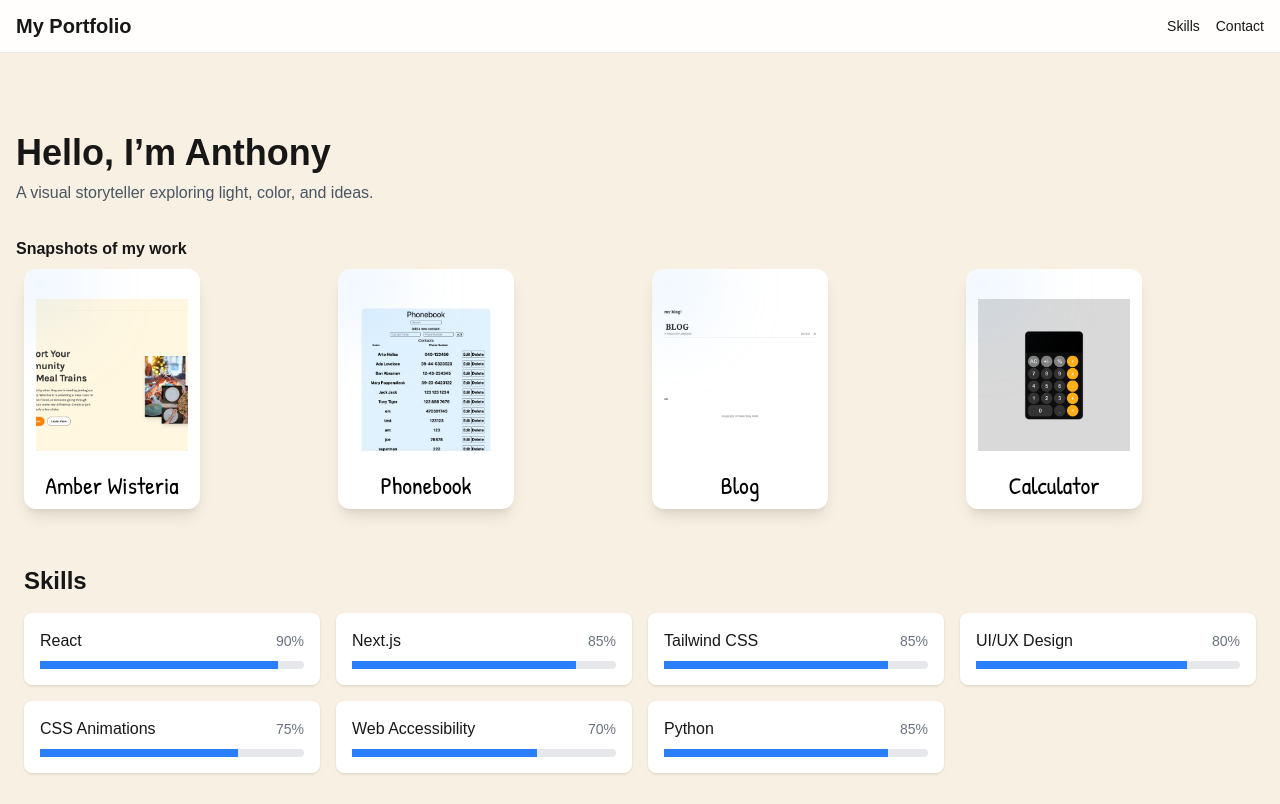
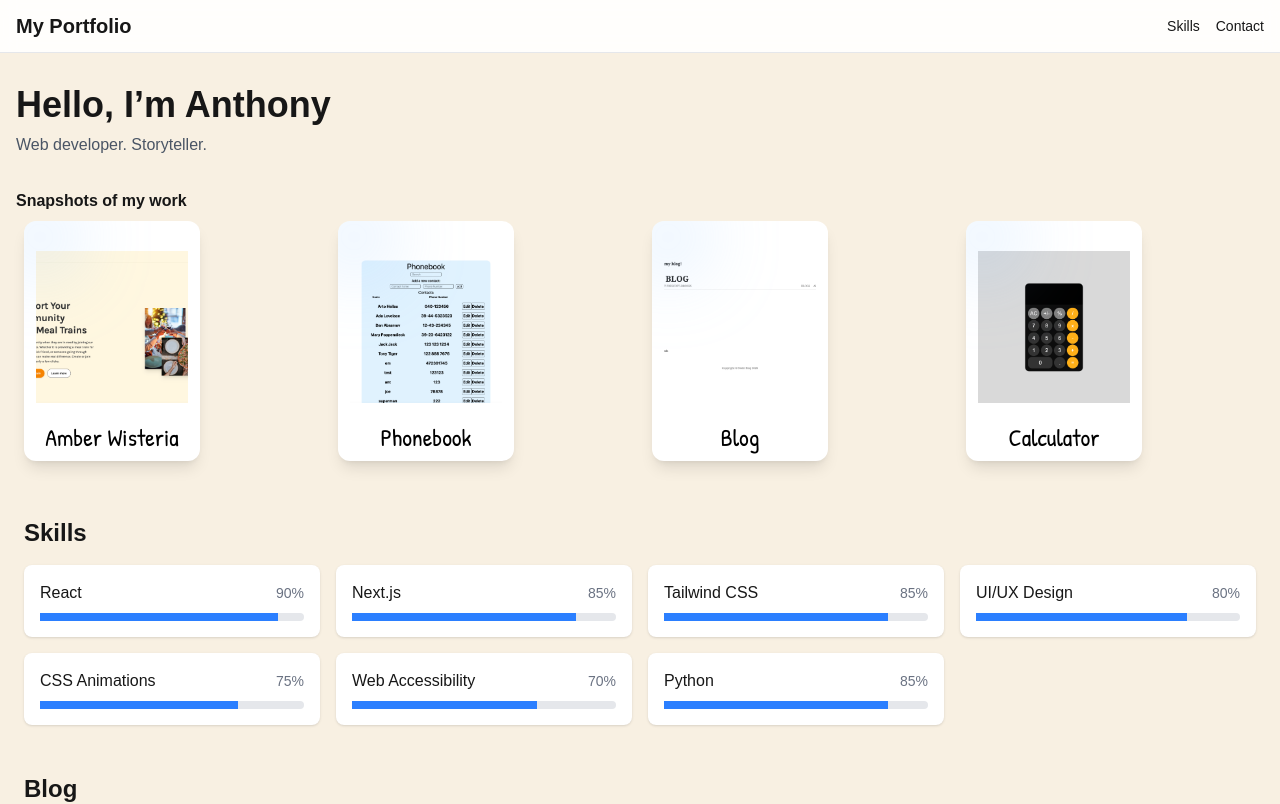
Before and after one commit to anthonbrooks/portfolio, a Next.js app: page / in a window 1280 px wide. Shown: the top 804 px of the page. Built offline with nearby package versions, Linux system fonts and the light colour scheme; no server answers.

Commit message:
Fix header padding

```diff
--- a/app/page.tsx
+++ b/app/page.tsx
@@ -7,6 +7,7 @@ import { motion } from "framer-motion";
 import Navbar from "../components/Navbar";
 import { sendEmail } from "@/app/actions/sendEmail";
 import Link from "next/link";
+import Image from "next/image";
 
 export interface Photo {
   id: string;
@@ -66,12 +67,10 @@ export default function Home() {
   return (
     <>
       <Navbar />
-      <main className="min-h-screen px-4 py-8 pt-20">
+      <main className="min-h-screen px-4 py-8">
         <header className="max-w-7xl mx-auto mb-8">
           <h1 className="text-4xl font-bold mb-2">Hello, I’m Anthony</h1>
-          <p className="text-gray-600">
-            A visual storyteller exploring light, color, and ideas.
-          </p>
+          <p className="text-gray-600">Web developer. Storyteller.</p>
         </header>
 
         <motion.section
```
